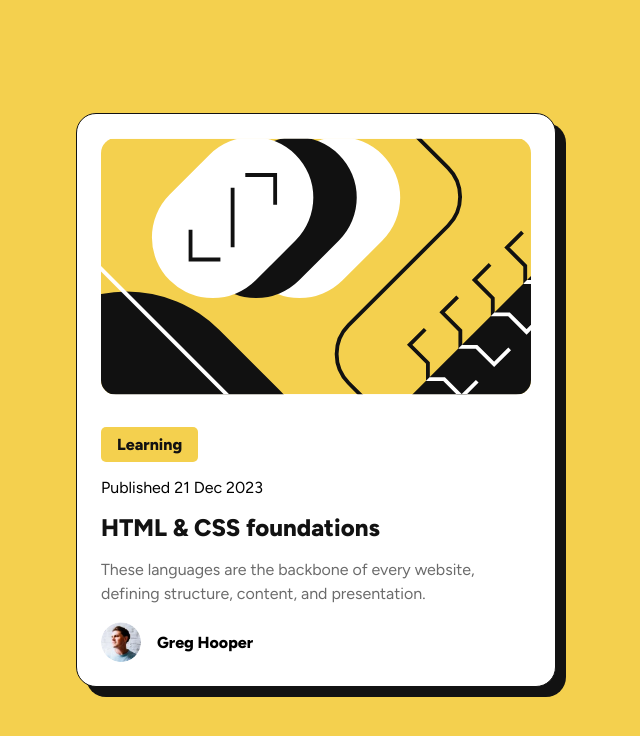
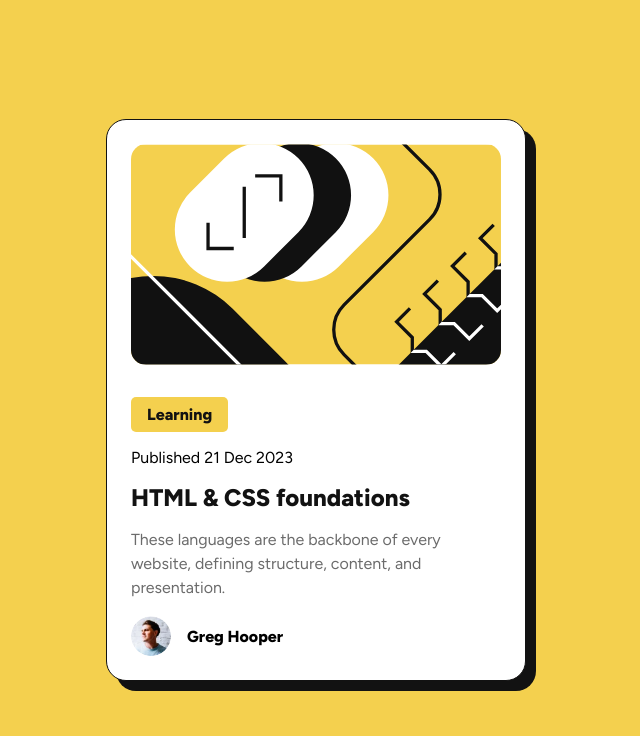
Before and after one commit to WesllenCarmo/blogPreviewCard, a React (Vite) app: page / in a window 1280 px wide. Shown: the top 736 px of the page, without its empty margins (324-964 px from the left). Built offline with nearby package versions, Linux system fonts and the light colour scheme.

Commit message:
Card size adjust.

```diff
--- a/src/components/Card.module.css
+++ b/src/components/Card.module.css
@@ -1,6 +1,6 @@
 .card {
     width: 100%;
-    max-width: 480px;
+    max-width: 420px;
     background-color: hsl(0, 0%, 100%);
     padding: 1.5rem;
     display: flex;
```
